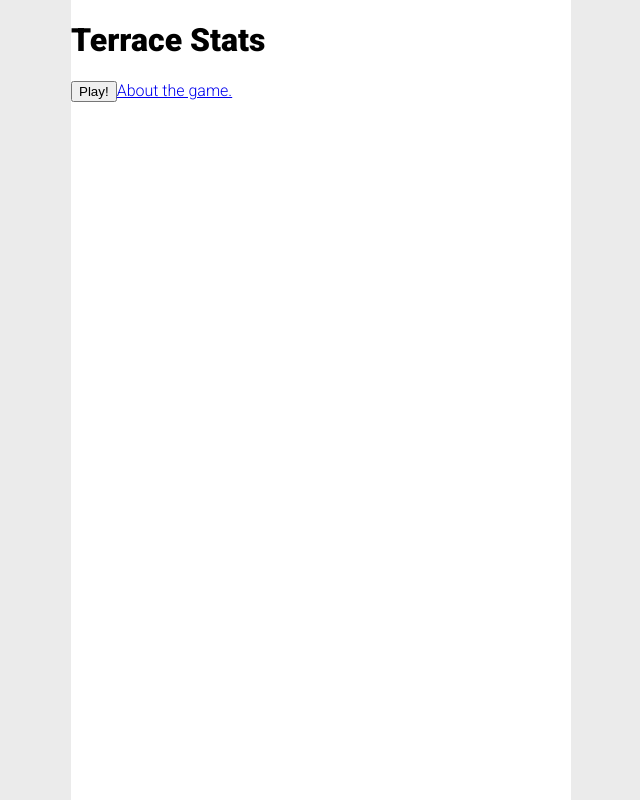
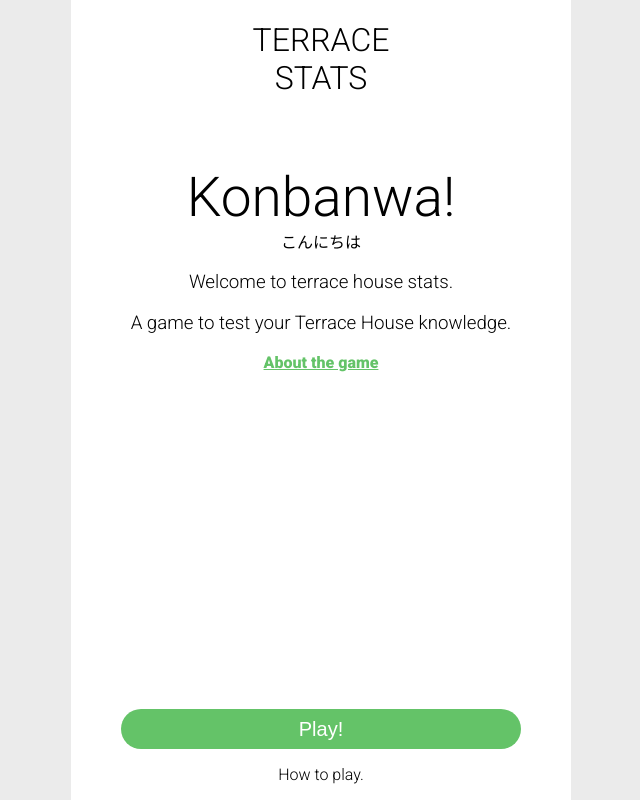
Before and after one commit to danjcooper/Obsidian, a React (Create React App) app: page / in a window 1280 px wide. Shown: the whole page, without its empty margins (319-959 px from the left). Built offline with nearby package versions, Linux system fonts and the light colour scheme.

Commit message:
complete MVP styling

```diff
--- a/src/Pages/Homepage/index.tsx
+++ b/src/Pages/Homepage/index.tsx
@@ -1,16 +1,48 @@
-import React from 'react';
+import React, { useState } from 'react';
 import { Link } from 'react-router-dom';
+import { Modal } from '../../Components';
 import styles from './style.module.css';
 
 const Homepage = () => {
+    const [showModal, setShowModal] = useState<boolean>(false);
+
     return (
         <div className='page'>
-            <h1>Terrace Stats</h1>
+            <div className={styles.homepageContainer}>
+                <header>
+                    <h1 className={styles.logo}>
+                        TERRACE
+                        <br />
+                        STATS
+                    </h1>
+                </header>
 
-            <Link to='/settings'>
-                <button type='button'>Play!</button>
-            </Link>
-            <Link to='/about'>About the game.</Link>
+                <section className={styles.gameIntro}>
+                    <h2>Konbanwa!</h2>
+                    <p>こんにちは</p>
+                    <h3>Welcome to terrace house stats.</h3>
+                    <h3>A game to test your Terrace House knowledge.</h3>
+                    <Link className={styles.softLink} to='/about'>
+                        About the game
+                    </Link>
+                </section>
+
+                <Link className={styles.playButtonLink} to='/settings'>
+                    <button className={styles.playButton} type='button'>
+                        Play!
+                    </button>
+                </Link>
+
+                <p onClick={() => setShowModal(true)}>How to play.</p>
+
+                <Modal show={showModal} close={() => {}}>
+                    // TODO - This will use an onboarding flow to show the user how to play the game.
+                    <h1>This will show the onboarding flow</h1>
+                    <button type='button' onClick={() => setShowModal(false)}>
+                        Close
+                    </button>
+                </Modal>
+            </div>
         </div>
     );
 };
--- a/src/Pages/Homepage/style.module.css
+++ b/src/Pages/Homepage/style.module.css
@@ -0,0 +1,69 @@
+.logo {
+    font-weight: 300;
+    text-align: center;
+}
+header {
+    flex-grow: 0;
+}
+
+.gameIntro,
+h3 {
+    text-align: center;
+    font-weight: 300;
+}
+
+.gameIntro *::selection {
+    background-color: #64c368;
+    color: white;
+}
+
+.gameIntro h2 {
+    font-weight: 300;
+    font-size: 55px;
+
+    margin-bottom: 0;
+}
+.gameIntro p {
+    margin-top: 0;
+}
+.homepageContainer {
+    width: 100%;
+    height: 100%;
+
+    display: flex;
+    flex-direction: column;
+}
+
+.playButton {
+    width: 100%;
+    height: 40px;
+
+    background: #64c368;
+
+    border-radius: 50px;
+    border-style: none;
+
+    font-size: 20px;
+
+    color: white;
+    background-color: #64c368;
+
+    outline: none;
+}
+p {
+    text-align: center;
+}
+
+.playButtonLink {
+    align-self: center;
+    width: 80%;
+}
+
+.softLink {
+    color: #64c368;
+    font-weight: 600;
+}
+.softLink:visited {
+    color: #64c368;
+    font-weight: 600;
+}
```
